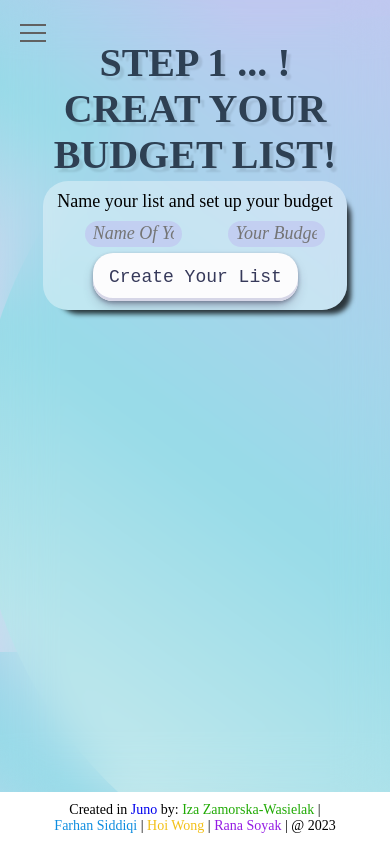
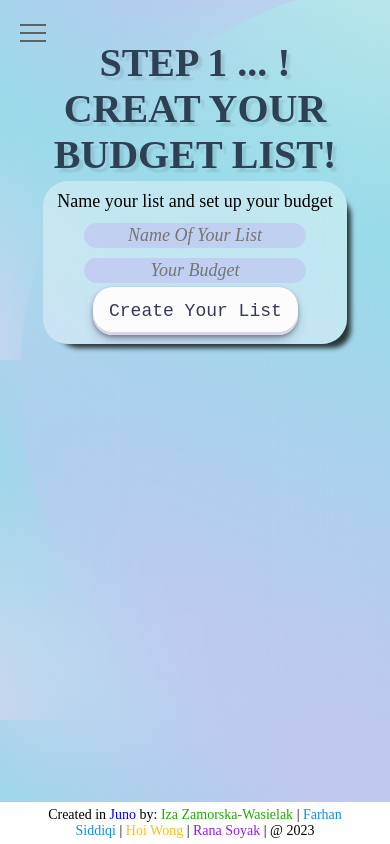
Before and after one commit to RIHFapp/BCM-backup, a React (Create React App) app: page /searchPage in a window 390 px wide. Built offline with nearby package versions, Linux system fonts and the light colour scheme; a web font is replaced by a local one.

Commit message:
mobile touch ups

```diff
--- a/src/Components/ListWithKeys.js
+++ b/src/Components/ListWithKeys.js
@@ -375,13 +375,13 @@ const ListWithKeys = () => {
                                         return null;
                                     }
                                 })}
-
+                            <button onClick={handleClickSave}>Save Changes</button>
                             </ul>
                             <div className="botButtons">
                             <Link to={`/listOfLists`}>
                                 <button id="LOLButton">Check Out Created Lists</button>
-                                <button onClick={handleClickSave}>Save All Changes</button>
                             </Link>
+
                             </div>
                         </motion.section>
                     </AnimatePresence>
--- a/src/Components/SearchPage.js
+++ b/src/Components/SearchPage.js
@@ -323,10 +323,11 @@ const SearchPage = (/* {pageLoad} */) => {
                           />
                       </div>
                         <fieldset>
+                          <div>
                           <label htmlFor="displayPricedConcerts">
                           Click to hide concerts with prices to be announced
                           </label>
-
+                          </div>
                           <input
                             id="displayPricedConcerts"
                             className="displayPricedConcerts"
--- a/src/partials/abstracts/_mediaQueries.scss
+++ b/src/partials/abstracts/_mediaQueries.scss
@@ -186,8 +186,6 @@
     }
   }
 
-
-
   // Search Page
     // Budget Creation
     .budgetInput{
@@ -202,14 +200,21 @@
               flex-direction: column;
               align-items: center;
               width: 100%;
-              input::placeholder{
-                text-align: center;
-              }
-              input{
-                width: 90%;
-                padding: 1% 3%;
-              }
+
+
             }
+      }
+    }
+    .searchInput{
+      flex-direction: column;
+      gap: 5px;
+      width: 75%;
+      input{
+        width: 100%;
+        padding: 1% 3%;
+      }
+      input::placeholder{
+        text-align: center;
       }
     }
     // Concert Search Form
@@ -254,9 +259,19 @@
         font-size: 2.8rem;
       }
     }
+    .botButtons{
+      a{
+        margin: 0;
+      }
+    }
+    .footerStyle{
+      padding: 5px;
+    }
+    .viewDetaliedList .listButtons{
+      width: 100%;
+      margin-top: 10px;
+    }
 }
-
-
 
 
 
--- a/src/partials/base/_defaultStyles.scss
+++ b/src/partials/base/_defaultStyles.scss
@@ -52,11 +52,12 @@ form{
       margin: 2% 0;
    }
    input{
-       margin: 1% 1%;
+      //  margin: 1% 1%;
        width: 40%;
        padding: 1% 3%;
        border-radius: 25px;
        background-color: $thirdColor;
+       text-align: center;
        border: none;
        color: rgb(0, 0, 0);
        font-style: italic;
@@ -68,7 +69,11 @@ form{
       margin: 2% 0;
    }
 }
-
+input[type="checkbox"] {
+   border: none;
+   width: auto;
+   height: auto;
+ }
 a{
    text-decoration: none;
 }
--- a/src/partials/base/_overlay.scss
+++ b/src/partials/base/_overlay.scss
@@ -4,8 +4,8 @@
     // position: absolute;
     // top: 20%;
     // left: 35%;
-    height: 900px;
-    width: 900px;
+    height: 800px;
+    width: 800px;
     background: #dbf0ef;
     background: linear-gradient(54deg,#dbf0ef 0%, #97dbe8 40%, #c0c8f0 80%);
     background: -webkit-linear-gradient(54deg,#dbf0ef 0%, #97dbe8 40%, #c0c8f0 80%);
@@ -23,7 +23,7 @@
             rotate:360deg;
         }
     }
-    // animation: rotate 15s infinite;
+    animation: rotate 20s infinite;
     transform: translate(-24px,14px);
     -webkit-transform: translate(-24px,14px);
     -moz-transform: translate(-24px,14px);
@@ -33,7 +33,7 @@
     position: fixed;
     width: 100%;
     height: 105%;
-    backdrop-filter: blur(25px);
+    backdrop-filter: blur(50px);
     z-index: -1;
     top: -1%;
 }
```
